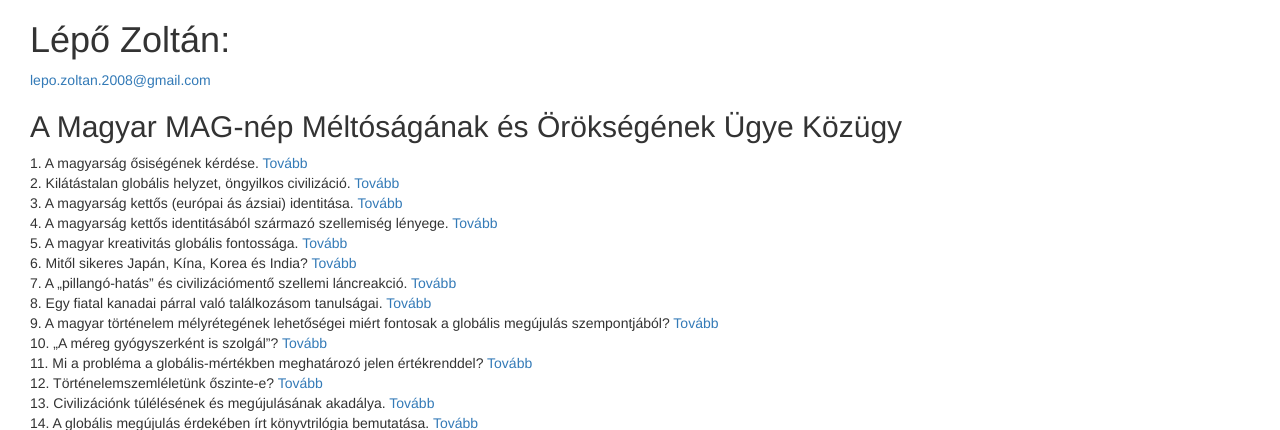
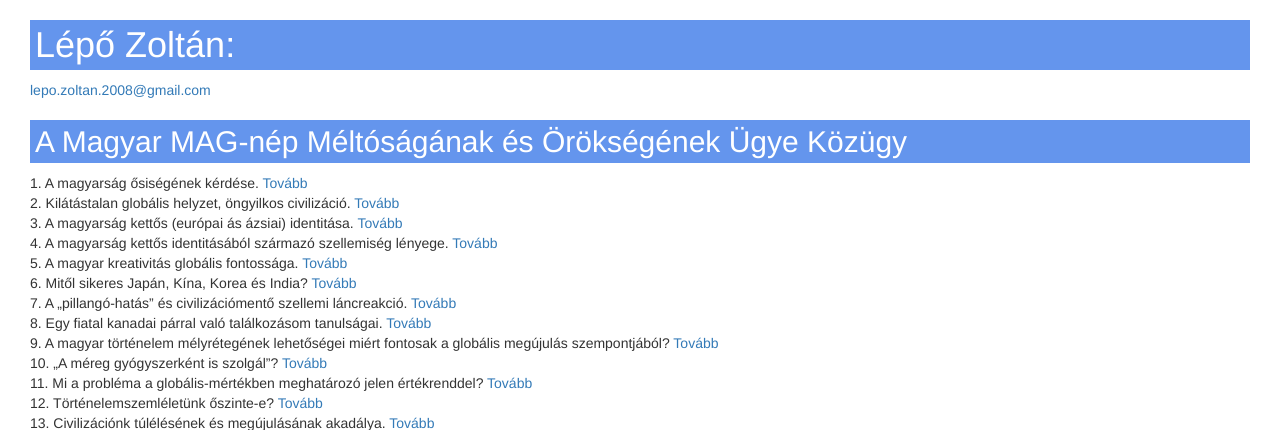
Before and after one commit to annamatolay/project_zoltan, a Flask app: page / in a window 1280 px wide. Shown: the top 430 px of the page. Run offline with Flask 2, Linux system fonts and the light colour scheme; some libraries are stand-ins or nearby versions.

Commit message:
a bit more style for title

```diff
--- a/static/css/style.css
+++ b/static/css/style.css
@@ -3,9 +3,7 @@
     margin-right: 30px;
 }
 
-h3{
-    /*max-width: 100%;*/
-    /*width: auto;*/
+h1,h2{
     padding: 5px;
     background-color: cornflowerblue;
     color: white;
```
